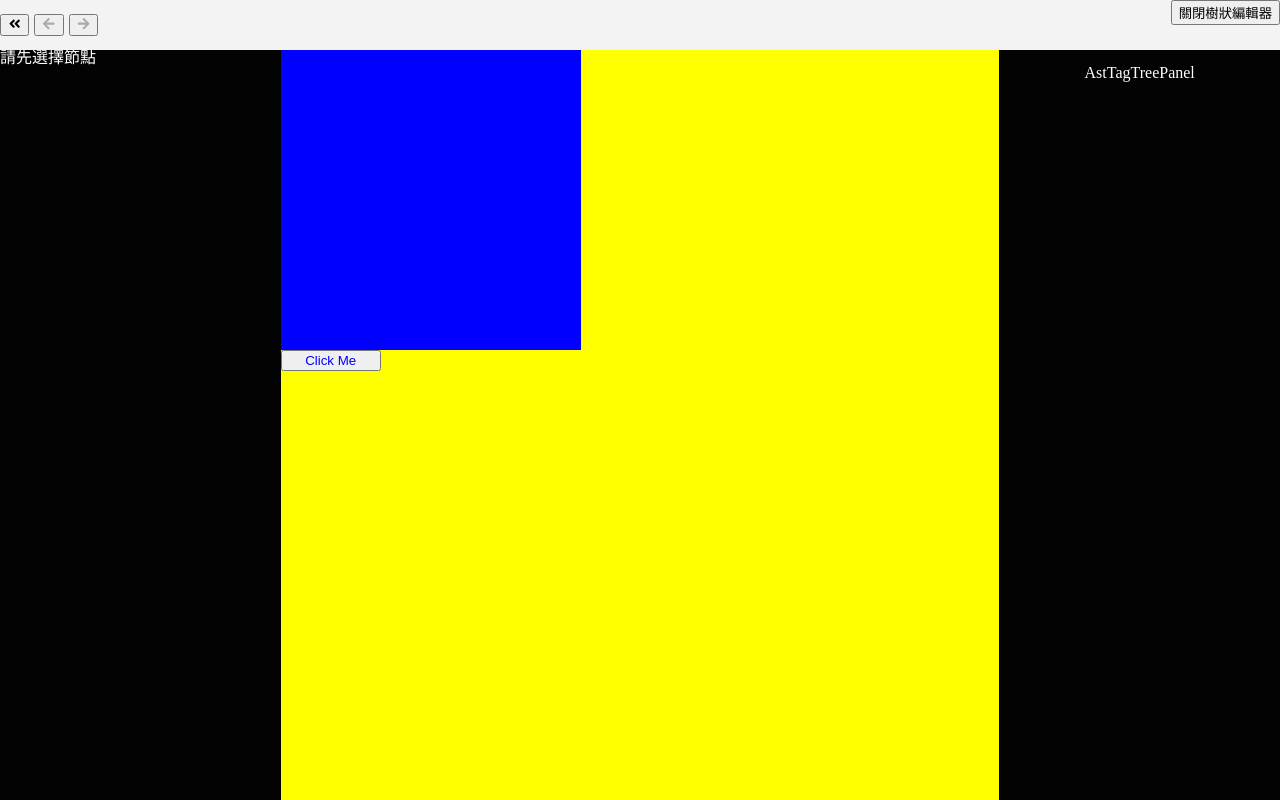
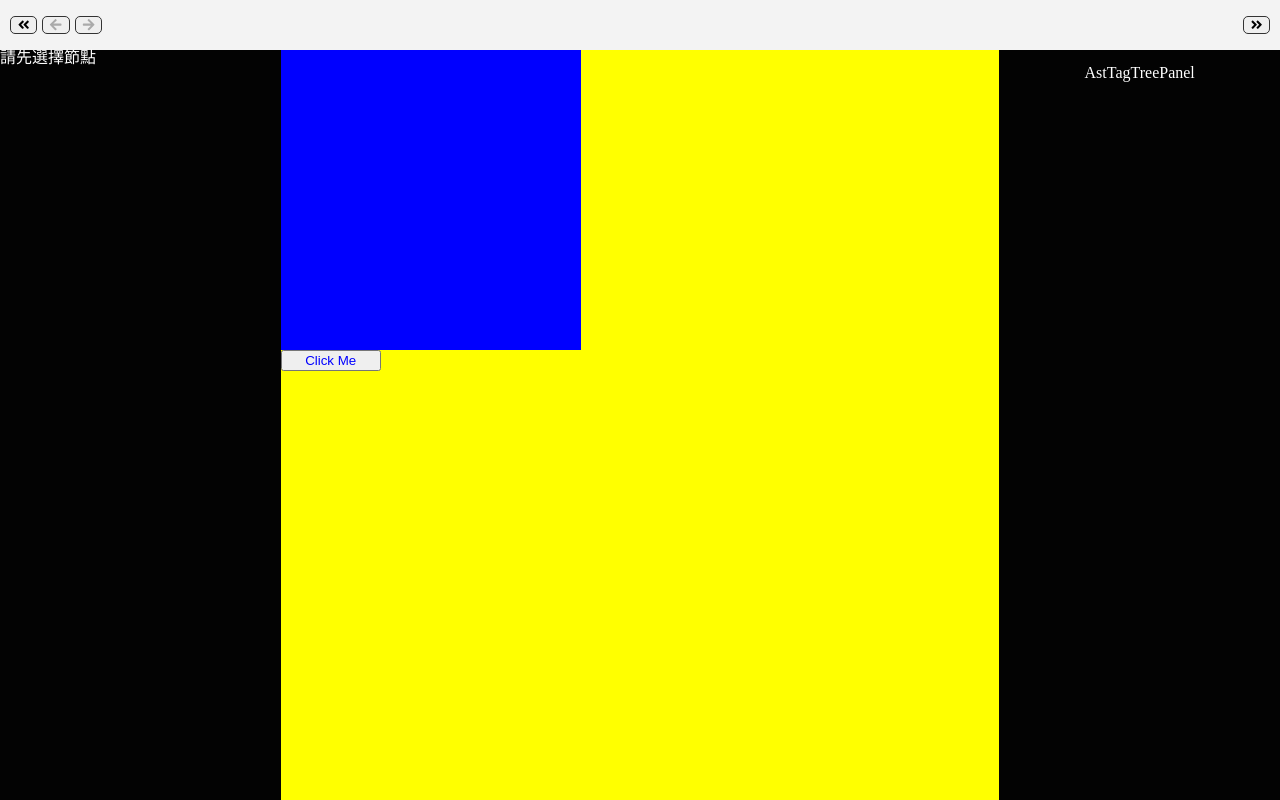
Before and after one commit to jasonlinkai/web-editor, a React (Create React App) app: page / in a window 1280 px wide. Built offline with nearby package versions, Linux system fonts and the light colour scheme.

Commit message:
update: action-bar style

```diff
--- a/src/WebEditor/ActionBar/ActionBar.module.scss
+++ b/src/WebEditor/ActionBar/ActionBar.module.scss
@@ -1,9 +1,21 @@
+@import '../../variables';
+
 .actionBar {
   width: 100%;
   height: 50px;
   background-color: #f3f3f3;
   display: flex;
   justify-content: space-between;
+  padding-left: 10px;
+  padding-right: 10px;
+}
+
+.actionButton {
+  border: 1px solid $text-color;
+  border-radius: 5px;
+  display: flex;
+  justify-content: center;
+  align-items: center;
 }
 
 .actionBarLeftArea {
@@ -12,3 +24,10 @@
   align-items: center;
   gap: 5px;
 }
+
+.actionBarRightArea {
+  display: flex;
+  justify-content: space-around;
+  align-items: center;
+  gap: 5px;
+}
--- a/src/WebEditor/ActionBar/ActionBar.module.scss.d.ts
+++ b/src/WebEditor/ActionBar/ActionBar.module.scss.d.ts
@@ -1,2 +1,4 @@
 export declare const actionBar: string;
 export declare const actionBarLeftArea: string;
+export declare const actionBarRightArea: string;
+export declare const actionButton: string;
--- a/src/WebEditor/ActionBar/index.tsx
+++ b/src/WebEditor/ActionBar/index.tsx
@@ -1,15 +1,21 @@
 import styles from "./ActionBar.module.scss";
 import { observer } from "mobx-react-lite";
-import { useStores } from "../../mobx/useMobxStateTreeStores";
 import {
   FaAngleDoubleLeft,
   FaAngleDoubleRight,
   FaArrowLeft,
   FaArrowRight,
 } from "react-icons/fa";
+import { useStores } from "../../mobx/useMobxStateTreeStores";
 
-const ActionButton: React.FC<React.PropsWithChildren> = ({ children }) => {
-  return <button className="action-button">{children}</button>;
+const ActionButton: React.FC<
+  React.PropsWithChildren<React.HTMLAttributes<HTMLButtonElement>>
+> = ({ children, ...p }) => {
+  return (
+    <button {...p} className={styles.actionButton}>
+      {children}
+    </button>
+  );
 };
 
 const ActionBar: React.FC = observer(() => {
@@ -22,15 +28,15 @@ const ActionBar: React.FC = observer(() => {
   } = editor;
 
   return (
-    <div id="action-bar" className={styles.actionBar}>
+    <div className={styles.actionBar}>
       <div className={styles.actionBarLeftArea}>
-        <ActionButton>
+        <ActionButton
+          onClick={() => {
+            setIsLeftDrawerOpen(!isLeftDrawerOpen);
+          }}
+        >
           {isLeftDrawerOpen ? (
-            <FaAngleDoubleLeft
-              onClick={() => {
-                setIsLeftDrawerOpen(!isLeftDrawerOpen);
-              }}
-            />
+            <FaAngleDoubleLeft />
           ) : (
             <FaAngleDoubleRight
               onClick={() => {
@@ -39,28 +45,29 @@ const ActionBar: React.FC = observer(() => {
             />
           )}
         </ActionButton>
-        <ActionButton>
-          <FaArrowLeft
-            onClick={canUndo ? undoAst : undefined}
-            color={canUndo ? "#333" : "#aaa"}
-          />
+        <ActionButton onClick={canUndo ? undoAst : undefined}>
+          <FaArrowLeft color={canUndo ? "#333" : "#aaa"} />
         </ActionButton>
-        <ActionButton>
-          <FaArrowRight
-            onClick={canRedo ? redoAst : undefined}
-            color={canRedo ? "#333" : "#aaa"}
-          />
+        <ActionButton onClick={canRedo ? redoAst : undefined}>
+          <FaArrowRight color={canRedo ? "#333" : "#aaa"} />
         </ActionButton>
       </div>
-      <div>
-        <button
-          className="open-drawer-button"
+      <div className={styles.actionBarRightArea}>
+        <ActionButton
           onClick={() => {
             setIsRightDrawerOpen(!isRightDrawerOpen);
           }}
         >
-          {isRightDrawerOpen ? "關閉樹狀編輯器" : "開啟樹狀編輯器"}
-        </button>
+          {isRightDrawerOpen ? (
+            <FaAngleDoubleRight />
+          ) : (
+            <FaAngleDoubleLeft
+              onClick={() => {
+                setIsRightDrawerOpen(!isRightDrawerOpen);
+              }}
+            />
+          )}
+        </ActionButton>
       </div>
     </div>
   );
```
